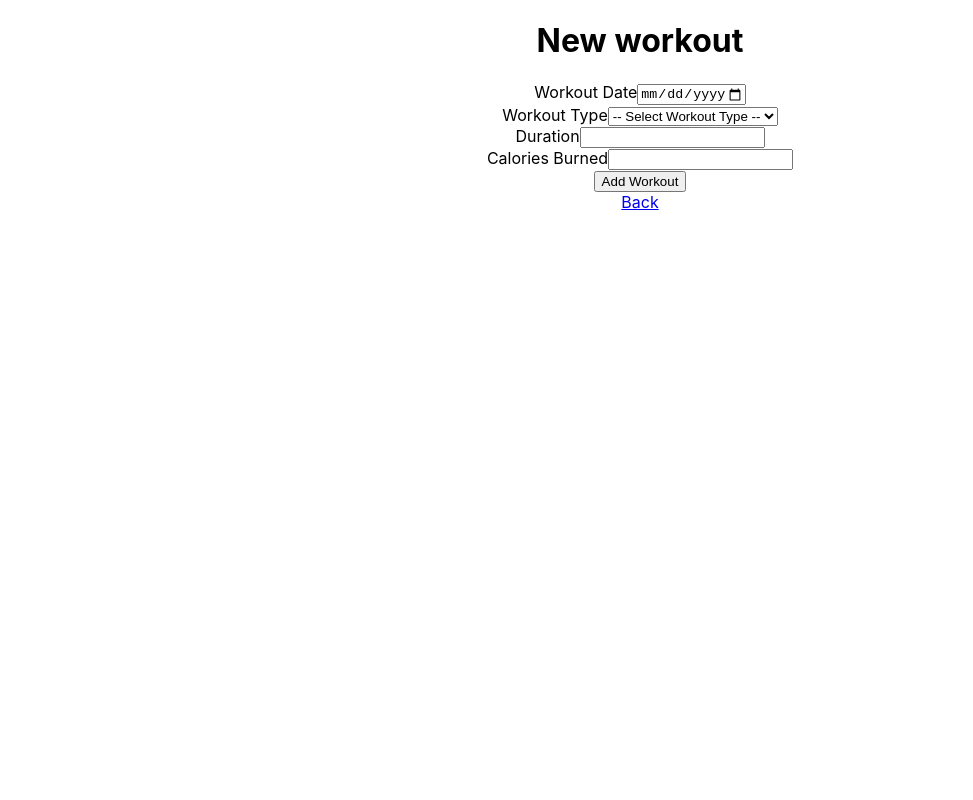
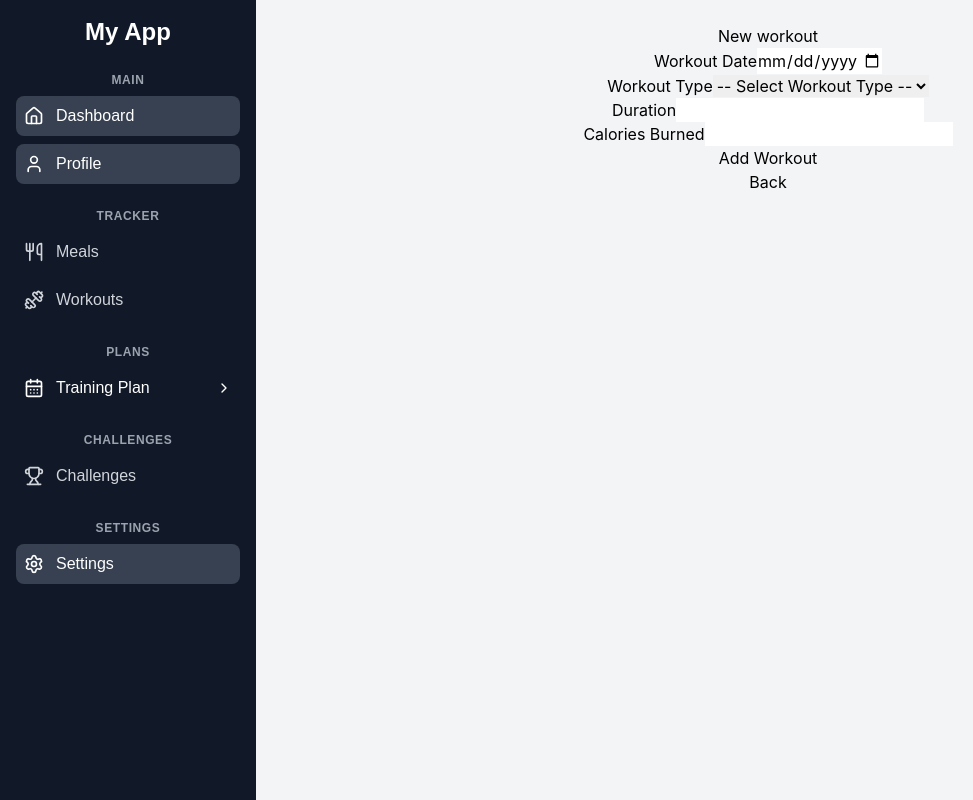
Before and after one commit to LcidLL/shapeshift-app, a React (Create React App) app in the folder shapeshift-fe/: page /users/1/workouts/new in a window 1280 px wide. Shown: the whole page, without its empty margins (0-973 px from the left). Built offline with nearby package versions, Linux system fonts and the light colour scheme.

Commit message:
Installed tailwind, added initial styling for sidebar

```diff
--- a/shapeshift-fe/package.json
+++ b/shapeshift-fe/package.json
@@ -8,6 +8,7 @@
     "@testing-library/react": "^16.3.0",
     "@testing-library/user-event": "^13.5.0",
     "axios": "^1.11.0",
+    "lucide-react": "^0.542.0",
     "react": "^19.1.1",
     "react-dom": "^19.1.1",
     "react-hook-form": "^7.62.0",
@@ -38,5 +39,10 @@
       "last 1 firefox version",
       "last 1 safari version"
     ]
+  },
+  "devDependencies": {
+    "autoprefixer": "^10.4.21",
+    "postcss": "^8.5.6",
+    "tailwindcss": "^3.4.17"
   }
 }
--- /dev/null
+++ b/shapeshift-fe/postcss.config.js
@@ -0,0 +1,6 @@
+module.exports = {
+  plugins: {
+    tailwindcss: {},
+    autoprefixer: {},
+  },
+}
--- a/shapeshift-fe/public/index.html
+++ b/shapeshift-fe/public/index.html
@@ -24,7 +24,9 @@
       work correctly both with client-side routing and a non-root public URL.
       Learn how to configure a non-root public URL by running `npm run build`.
     -->
-    <title>React App</title>
+
+    <link href="https://fonts.googleapis.com/css2?family=Inter:wght@400;500;600;700&display=swap" rel="stylesheet">
+    <title>ShapeShift</title>
   </head>
   <body>
     <noscript>You need to enable JavaScript to run this app.</noscript>
--- a/shapeshift-fe/src/App.js
+++ b/shapeshift-fe/src/App.js
@@ -19,12 +19,15 @@ import GenerateWorkoutForm from './features/plans/GenerateWorkoutForm';
 import GeneratedWorkoutDetails from './features/plans/GeneratedWorkoutDetails';
 import { useError } from './contexts/ErrorContext';
 import { useEffect } from 'react';
+import NavBar from './components/NavBar';
+import Layout  from './components/Layout';
 
 function App() {
   return (
     <BrowserRouter>
       <AuthProvider>
         <div className="App">
+          <Layout>
           <Routes>
             <Route path="/login" element={<Login />} />
             <Route path="/signup" element={<Signup />} />
@@ -98,6 +101,7 @@ function App() {
             <Route path="*" element={<Navigate to="/users/1/workouts" replace />} />
 
           </Routes>
+          </Layout>
         </div>
       </AuthProvider>
     </BrowserRouter>
--- /dev/null
+++ b/shapeshift-fe/src/components/Layout.js
@@ -0,0 +1,17 @@
+import NavBar from "./NavBar";
+
+function Layout({children}){
+  return(
+     <div className="flex h-screen">
+      {/* Navbar stays fixed on the left */}
+      <NavBar />
+
+      {/* Page content (your other components) */}
+      <main className="flex-1 p-6 bg-gray-100 overflow-y-auto">
+        {children}
+      </main>
+    </div>
+  )
+}
+
+export default Layout;
--- /dev/null
+++ b/shapeshift-fe/src/components/NavBar.js
@@ -0,0 +1,136 @@
+import { useState } from "react";
+import { NavLink } from "react-router-dom";
+import { Home, User, Settings, ChevronLeft, ChevronRight, Utensils,
+  Dumbbell, CalendarDays, Trophy, LogOut, ChevronDown } from "lucide-react";
+
+function NavBar(){
+  const [isCollapsed, setIsCollapsed] = useState(false);
+  const [openMenu, setOpenMenu] = useState(null);
+
+  const menuSections = [
+    {
+      section: "MAIN",
+      items: [
+        {name: "Dashboard", icon: <Home size={20} />, href: "#" },
+        { name: "Profile", icon: <User size={20} />, href: "#" },
+      ],
+    },
+    {
+      section: "TRACKER",
+      items: [
+        { name: "Meals", icon: <Utensils size={20} />, href: "/meals" },
+        { name: "Workouts", icon: <Dumbbell size={20} />, href: "user/1/workouts" },
+      ],
+    },
+    {
+      section: "PLANS",
+      items: [
+        { name: "Training Plan",
+          icon: <CalendarDays size={20} />,
+          children: [
+            { name: "Existing Plans", href: "/users/1/plans" },
+            { name: "Create Workout Plan", href: "/users/1/plans/new" },
+            { name: "Generate AI Plan", href: "/generate-workout" },
+          ],
+        },
+      ],
+    },
+    {
+      section: "CHALLENGES",
+      items: [
+         { name: "Challenges", icon: <Trophy size={20} />, href: "/challenges" },
+      ],
+    },
+    {
+      section: "SETTINGS",
+      items: [
+         { name: "Settings", icon: <Settings size={20} />, href: "#" },
+      ],
+    },
+
+    // { name: "Log Out", icon: <LogOut size={20} />, href: "#" }
+  ];
+
+  const toggleMenu = (name) => {
+    setOpenMenu(openMenu === name ? null : name);
+  };
+
+  return(
+    <nav className="w-64 bg-gray-900 text-white flex flex-col p-4 h-screen font-sans">
+      <h1 className="text-2xl font-bold mb-6">My App</h1>
+
+      {menuSections.map((section) => (
+        <div key={section.section} className="mb-6">
+          {/* Subheader */}
+          <h2 className="text-xs font-semibold text-gray-400 tracking-wider mb-2 px-2">
+            {section.section}
+          </h2>
+
+          <ul className="flex flex-col gap-2">
+            {section.items.map((item) => (
+              <li key={item.name}>
+                {item.children ? (
+                  <>
+                    {/* Parent with submenu */}
+                    <button
+                      onClick={() => toggleMenu(item.name)}
+                      className="flex items-center justify-between w-full p-2 rounded-lg hover:bg-gray-800 transition"
+                    >
+                      <span className="flex items-center gap-3">
+                        {item.icon}
+                        <span>{item.name}</span>
+                      </span>
+                      {openMenu === item.name ? (
+                        <ChevronDown size={16} />
+                      ) : (
+                        <ChevronRight size={16} />
+                      )}
+                    </button>
+
+                    {/* Submenu */}
+                    {openMenu === item.name && (
+                      <ul className="ml-2 mt-2 flex flex-col gap-1">
+                        {item?.children.map((sub) => (
+                          <li key={sub.name}>
+                            <NavLink
+                              to={sub.href}
+                              className={({ isActive }) =>
+                                `block p-2 rounded-md transition ${
+                                  isActive
+                                    ? "bg-gray-700 text-white"
+                                    : "text-gray-300 hover:bg-gray-800 hover:text-white"
+                                }`
+                              }
+                            >
+                              {sub.name}
+                            </NavLink>
+                          </li>
+                        ))}
+                      </ul>
+                    )}
+                  </>
+                ) : (
+                  <NavLink
+                    to={item.href}
+                    className={({ isActive }) =>
+                      `flex items-center gap-3 p-2 rounded-lg transition ${
+                        isActive
+                          ? "bg-gray-700 text-white"
+                          : "text-gray-300 hover:bg-gray-800 hover:text-white"
+                      }`
+                    }
+                  >
+                    {item.icon}
+                    <span>{item.name}</span>
+                  </NavLink>
+                )}
+              </li>
+            ))}
+          </ul>
+        </div>
+      ))}
+    </nav>
+  )
+}
+
+export default NavBar;
--- a/shapeshift-fe/src/index.css
+++ b/shapeshift-fe/src/index.css
@@ -1,3 +1,7 @@
+@tailwind base;
+@tailwind components;
+@tailwind utilities;
+
 body {
   margin: 0;
   font-family: -apple-system, BlinkMacSystemFont, 'Segoe UI', 'Roboto', 'Oxygen',
--- a/shapeshift-fe/src/index.js
+++ b/shapeshift-fe/src/index.js
@@ -4,6 +4,7 @@ import './index.css';
 import App from './App';
 import reportWebVitals from './reportWebVitals';
 import { ErrorProvider } from './contexts/ErrorContext';
+import './index.css';
 
 const root = ReactDOM.createRoot(document.getElementById('root'));
 root.render(
--- /dev/null
+++ b/shapeshift-fe/tailwind.config.js
@@ -0,0 +1,15 @@
+/** @type {import('tailwindcss').Config} */
+module.exports = {
+  content: [
+    "./src/**/*.{js,jsx,ts,tsx}",
+    "./public/index.html"
+  ],
+  theme: {
+    extend: {
+      fontFamily: {
+      sans: ["Poppins", "sans-serif"], // or "Poppins"
+    },
+    },
+  },
+  plugins: [],
+}
```
Also changed, not shown: 1 other file (tests, documents, lock files or other folders).
